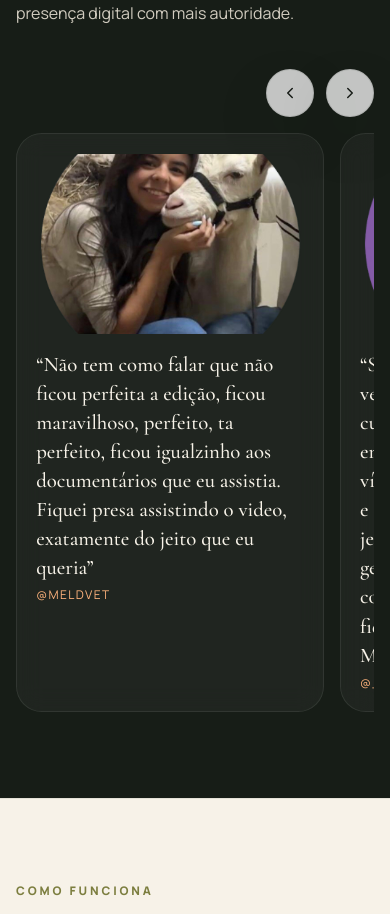
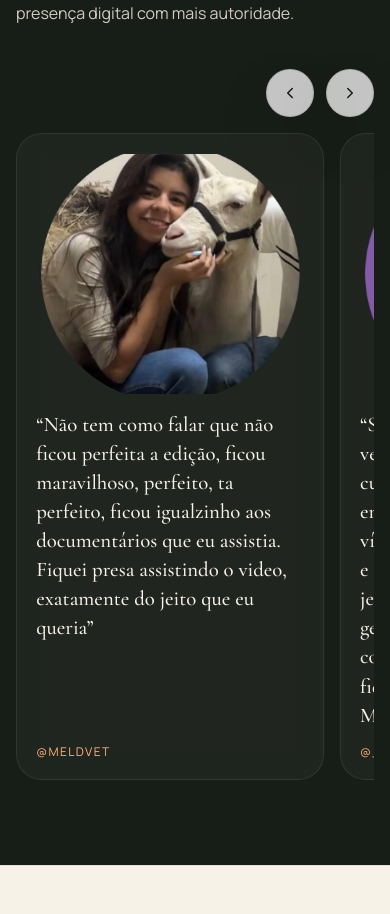
Before and after one commit to Wallaceoll/Nest-Studio-Vercel, a React (Vite) app: page / in a window 390 px wide. Shown: the part 10260-11174 px from the top of the page. Built offline with nearby package versions, Linux system fonts and the light colour scheme.

Commit message:
adjust size

```diff
--- a/src/styles.css
+++ b/src/styles.css
@@ -838,6 +838,8 @@ button {
   background: rgba(255, 255, 255, 0.04);
   backdrop-filter: blur(12px);
   transition: transform 300ms ease, box-shadow 300ms ease;
+  display: flex;
+  flex-direction: column;
 }
 
 .testimonial-card:hover {
@@ -847,10 +849,19 @@ button {
 
 .testimonial-image {
   width: 100%;
-  height: 180px;
+  height: auto;
+  min-height: 200px;
+  max-height: 320px;
   object-fit: cover;
   border-radius: 1rem;
   margin-bottom: 1rem;
+}
+
+@media (max-width: 768px) {
+  .testimonial-image {
+    min-height: 160px;
+    max-height: 240px;
+  }
 }
 
 .testimonial-card::before {
@@ -871,8 +882,7 @@ button {
 }
 
 .testimonial-quote {
-  position: relative;
-  z-index: 1;
+  flex: 1;
   margin: 0;
   font-family: 'Cormorant Garamond', serif;
   font-size: clamp(1.3rem, 2.2vw, 1.9rem);
```
